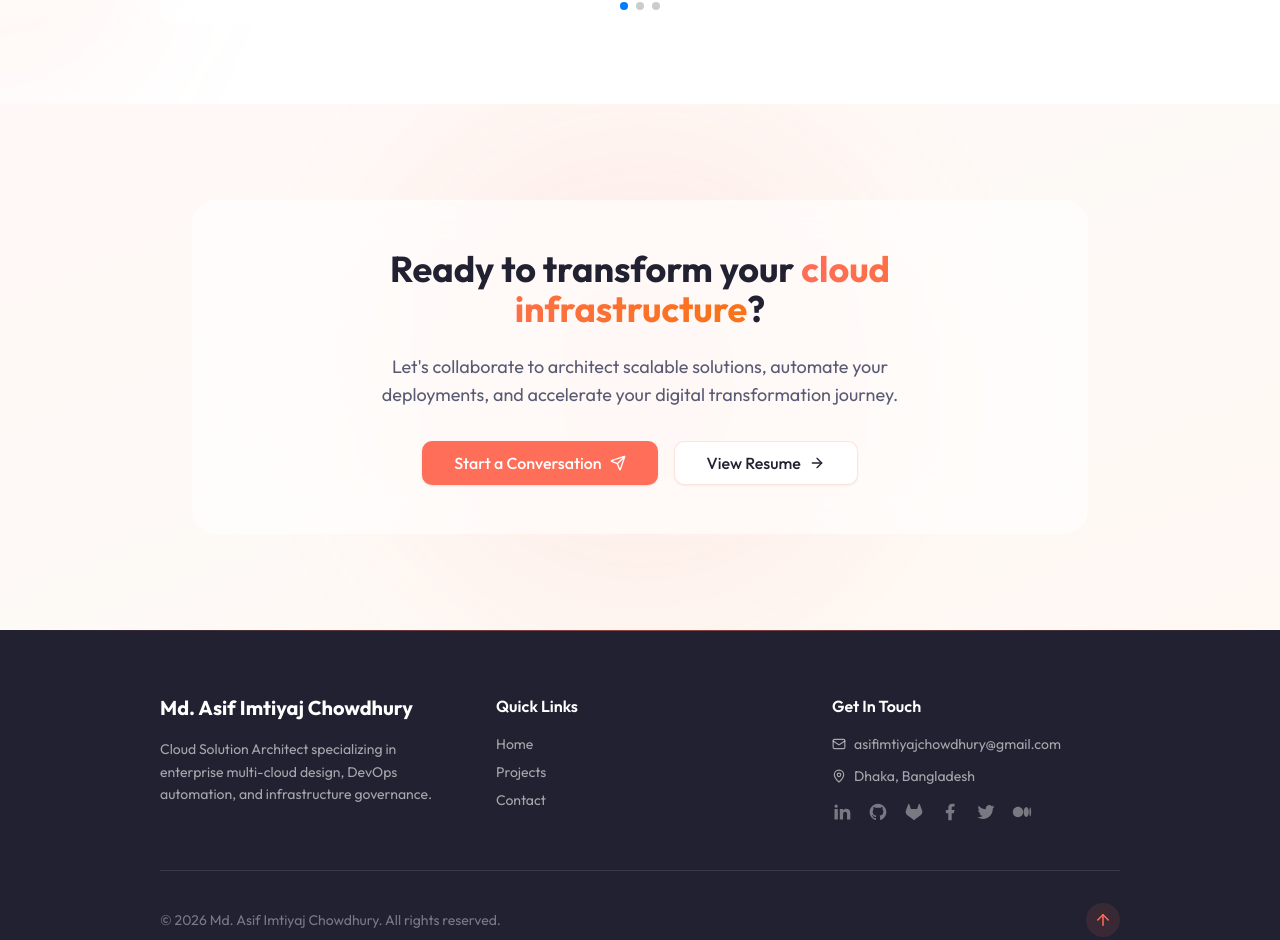
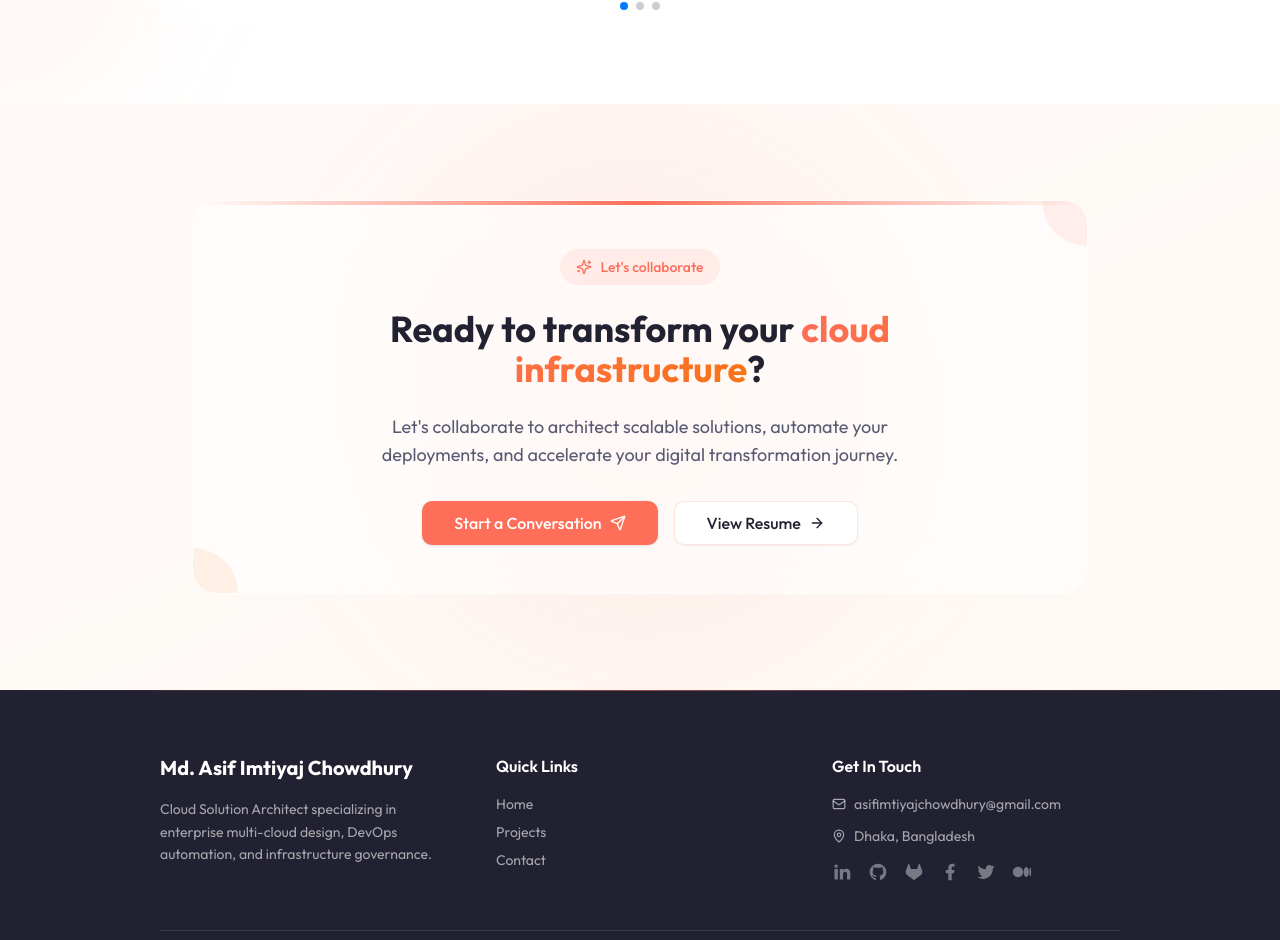
Before and after one commit to asifichy/Web_Portfolio, a Next.js app: page / in a window 1280 px wide. Shown: the part 5495-6435 px from the top of the page. Built offline with nearby package versions, Linux system fonts and the light colour scheme.

Commit message:
feat: enhance CTA component with scroll-triggered animations and improved layout

```diff
--- a/components/CTA.jsx
+++ b/components/CTA.jsx
@@ -1,15 +1,49 @@
+"use client";
 import { Button } from "@/components/ui/button";
-import { ArrowRight, Send } from "lucide-react";
+import { ArrowRight, Send, Sparkles } from "lucide-react";
 import Link from "next/link";
+import { motion, useInView } from "framer-motion";
+import { useRef } from "react";
 
 const CTA = () => {
+  const ref = useRef(null);
+  const isInView = useInView(ref, { once: true, margin: "-100px" });
+
   return (
-    <section className="py-24 xl:py-32 relative overflow-hidden">
+    <section ref={ref} className="py-24 xl:py-32 relative overflow-hidden">
       <div className="absolute inset-0 bg-gradient-to-br from-primary/5 via-tertiary dark:via-secondary/40 to-orange-500/5" />
       <div className="absolute top-1/2 left-1/2 -translate-x-1/2 -translate-y-1/2 w-[600px] h-[600px] bg-gradient-radial from-primary/10 to-transparent rounded-full blur-3xl" />
 
       <div className="container mx-auto relative z-10">
-        <div className="glass rounded-3xl p-12 xl:p-20 text-center max-w-4xl mx-auto border border-border/50">
+        <motion.div
+          className="glass rounded-3xl p-12 xl:p-20 text-center max-w-4xl mx-auto border border-border/50 relative overflow-hidden"
+          initial={{ opacity: 0, y: 50, scale: 0.95 }}
+          animate={isInView ? { opacity: 1, y: 0, scale: 1 } : { opacity: 0, y: 50, scale: 0.95 }}
+          transition={{ duration: 0.8 }}
+        >
+          <div className="absolute top-0 left-0 w-full h-1 bg-gradient-to-r from-transparent via-primary to-transparent" />
+
+          <motion.div
+            className="absolute -top-10 -right-10 w-20 h-20 bg-primary/10 rounded-full"
+            animate={{ rotate: 360, scale: [1, 1.2, 1] }}
+            transition={{ duration: 10, repeat: Infinity, ease: "linear" }}
+          />
+          <motion.div
+            className="absolute -bottom-10 -left-10 w-20 h-20 bg-orange-500/10 rounded-full"
+            animate={{ rotate: -360, scale: [1, 1.2, 1] }}
+            transition={{ duration: 10, repeat: Infinity, ease: "linear" }}
+          />
+
+          <motion.div
+            className="inline-flex items-center gap-2 px-4 py-2 rounded-full bg-primary/10 text-primary text-sm font-medium mb-6"
+            initial={{ opacity: 0, y: 20 }}
+            animate={isInView ? { opacity: 1, y: 0 } : { opacity: 0, y: 20 }}
+            transition={{ delay: 0.2 }}
+          >
+            <Sparkles size={16} />
+            Let's collaborate
+          </motion.div>
+
           <h2 className="h2 max-w-2xl mx-auto mb-6">
             Ready to transform your{" "}
             <span className="text-gradient">cloud infrastructure</span>?
@@ -18,11 +52,19 @@ const CTA = () => {
             Let's collaborate to architect scalable solutions, automate your deployments,
             and accelerate your digital transformation journey.
           </p>
-          <div className="flex flex-col sm:flex-row gap-4 justify-center">
+          <motion.div
+            className="flex flex-col sm:flex-row gap-4 justify-center"
+            initial={{ opacity: 0, y: 20 }}
+            animate={isInView ? { opacity: 1, y: 0 } : { opacity: 0, y: 20 }}
+            transition={{ delay: 0.4 }}
+          >
             <Link href="/contact">
-              <Button size="lg" className="gap-x-2 group text-base">
-                Start a Conversation
-                <Send size={18} className="group-hover:translate-x-1 transition-transform" />
+              <Button size="lg" className="gap-x-2 group text-base relative overflow-hidden">
+                <span className="absolute inset-0 bg-gradient-to-r from-primary to-orange-500 opacity-0 group-hover:opacity-100 transition-opacity duration-300" />
+                <span className="relative z-10 flex items-center gap-2">
+                  Start a Conversation
+                  <Send size={18} className="group-hover:translate-x-1 transition-transform" />
+                </span>
               </Button>
             </Link>
             <a
@@ -35,8 +77,8 @@ const CTA = () => {
                 <ArrowRight size={18} className="group-hover:translate-x-1 transition-transform" />
               </Button>
             </a>
-          </div>
-        </div>
+          </motion.div>
+        </motion.div>
       </div>
     </section>
   );
```
